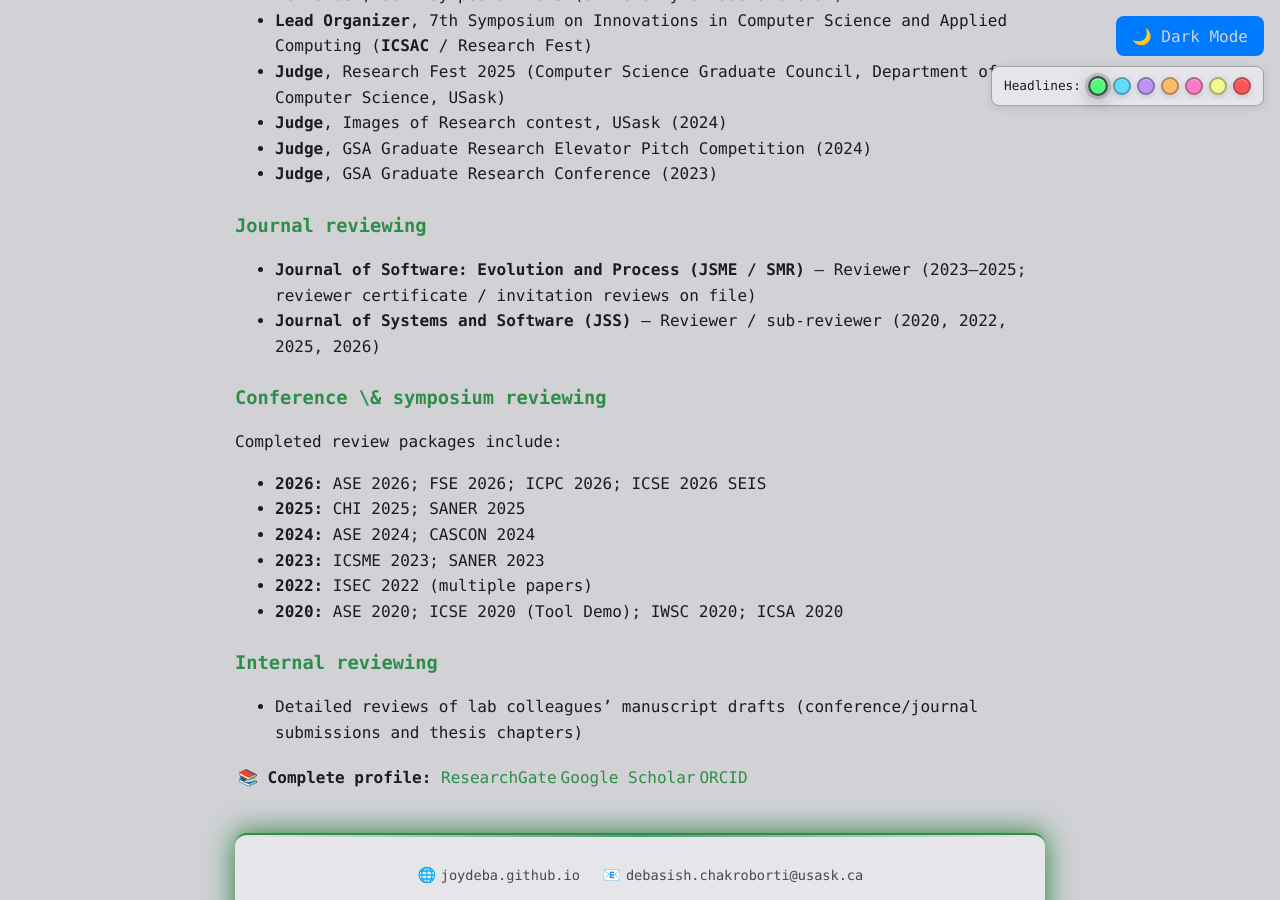
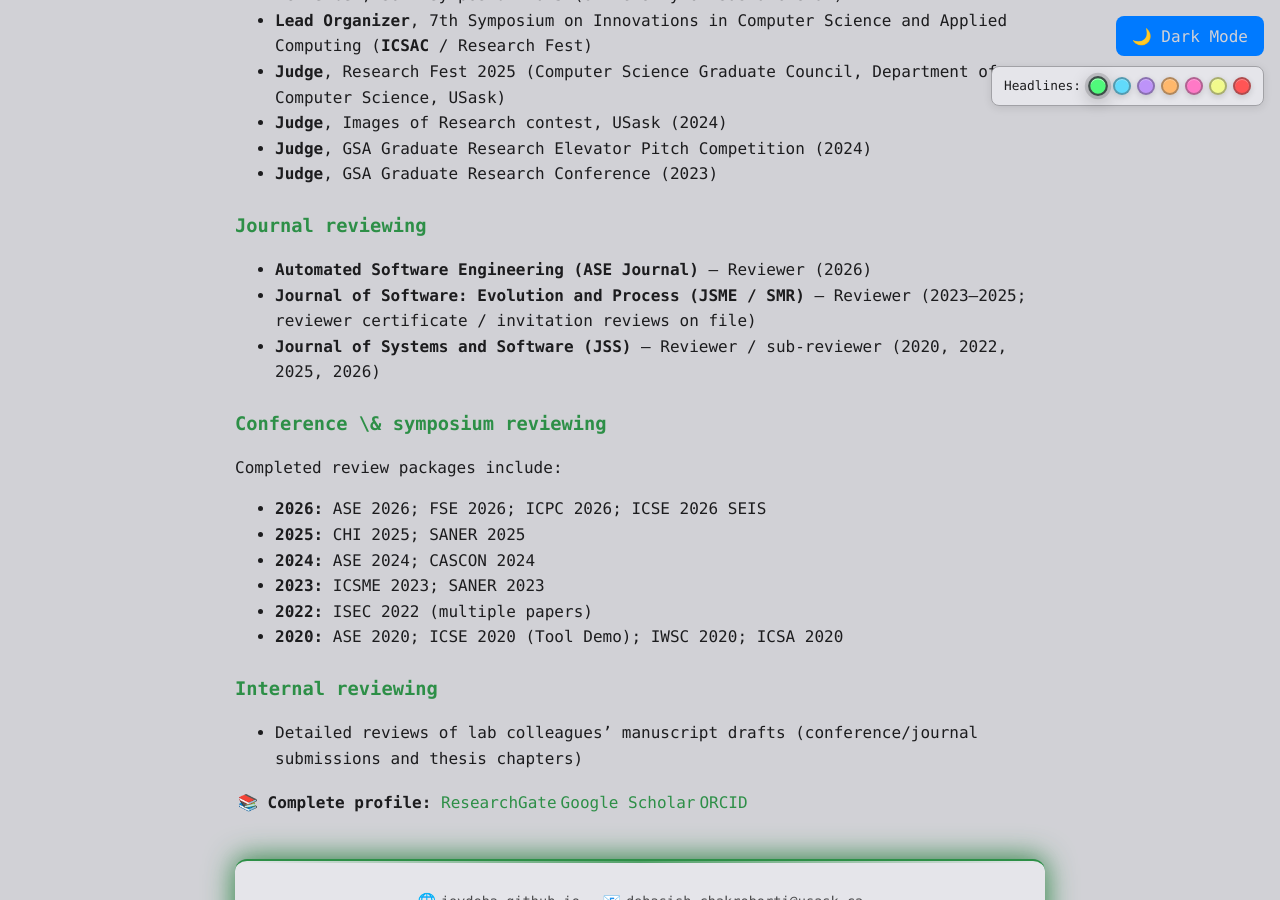
Before and after one commit to joydeba/joydeba.github.io, a Jekyll site: the page built from research.md, in a window 1280 px wide and 900 px high, scrolled down 6765 px. Built offline with Jekyll 4.4.1, drawn with Linux system fonts in a browser that asks for light colours.

Commit message:
Update .gitignore to include new university application folders. Add 2026 reviewer role for the Automated Software Engineering journal in research.md and reviewing.tex. Update cv-academic.pdf to reflect these changes.

```diff
--- a/research.md
+++ b/research.md
@@ -182,6 +182,7 @@ See the [Projects](/projects) page for detailed information about my research to
 - **Judge**, GSA Graduate Research Conference (2023)
 
 ### Journal reviewing
+- **Automated Software Engineering (ASE Journal)** — Reviewer (2026)
 - **Journal of Software: Evolution and Process (JSME / SMR)** — Reviewer (2023–2025; reviewer certificate / invitation reviews on file)
 - **Journal of Systems and Software (JSS)** — Reviewer / sub-reviewer (2020, 2022, 2025, 2026)
 
```
Also changed, not shown: 3 other files.
